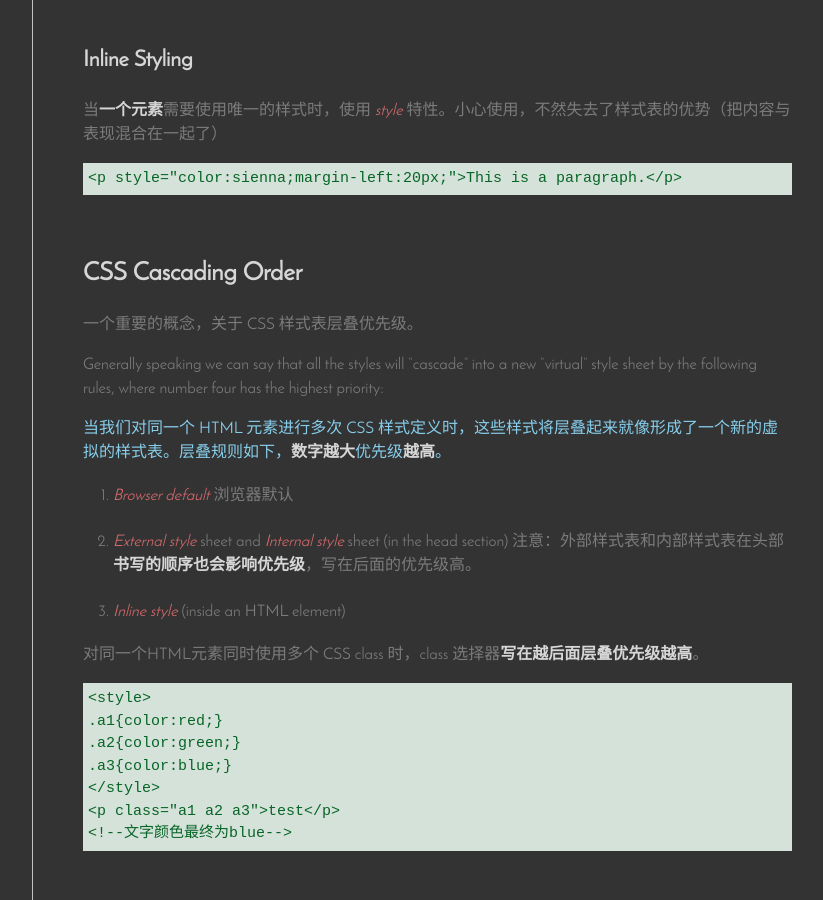
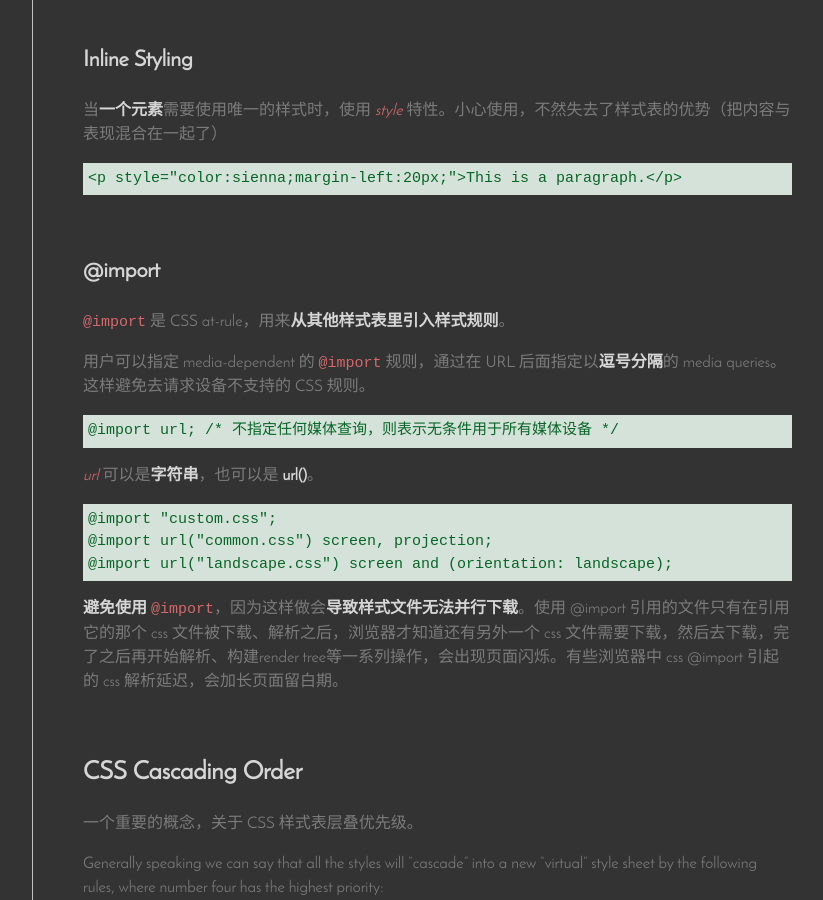
Before and after one commit to Vivi-wu/dive-into-web, a Jekyll site: the page built from _posts/2014-04-02-CSS-Basic.markdown, in a window 1280 px wide and 900 px high, scrolled down 2576 px. Shown: the whole window, without its empty margins (93-916 px from the left). Built offline with Jekyll 4.4.1, drawn with Linux system fonts in a browser that asks for light colours; nearby versions of some CDN libraries.

Commit message:
add css @import

```diff
--- a/_posts/2014-04-02-CSS-Basic.markdown
+++ b/_posts/2014-04-02-CSS-Basic.markdown
@@ -89,6 +89,22 @@ A CSS comment starts with `/*` and ends with `*/`，也可以有多行.
 
     <p style="color:sienna;margin-left:20px;">This is a paragraph.</p>
 
+### @import
+
+`@import` 是 CSS at-rule，用来**从其他样式表里引入样式规则**。
+
+用户可以指定 media-dependent 的 `@import` 规则，通过在 URL 后面指定以**逗号分隔**的 media queries。这样避免去请求设备不支持的 CSS 规则。
+
+    @import url; /* 不指定任何媒体查询，则表示无条件用于所有媒体设备 */
+
+_url_ 可以是**字符串**，也可以是 **url()**。
+
+    @import "custom.css";
+    @import url("common.css") screen, projection;
+    @import url("landscape.css") screen and (orientation: landscape);
+
+**避免使用** `@import`，因为这样做会**导致样式文件无法并行下载**。使用 @import 引用的文件只有在引用它的那个 css 文件被下载、解析之后，浏览器才知道还有另外一个 css 文件需要下载，然后去下载，完了之后再开始解析、构建render tree等一系列操作，会出现页面闪烁。有些浏览器中 css @import 引起的 css 解析延迟，会加长页面留白期。
+
 ## CSS Cascading Order
 
 一个重要的概念，关于 CSS 样式表层叠优先级。
```
